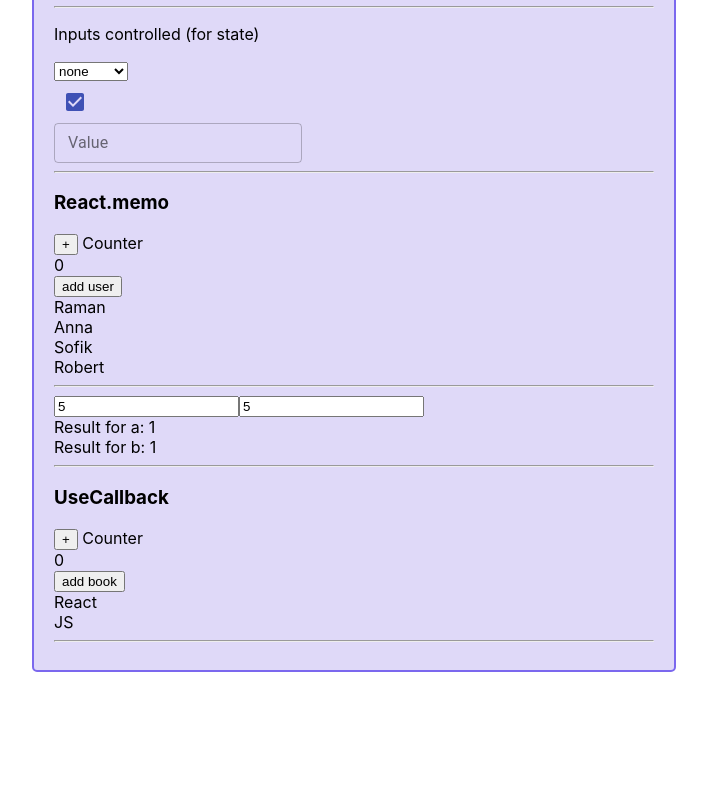
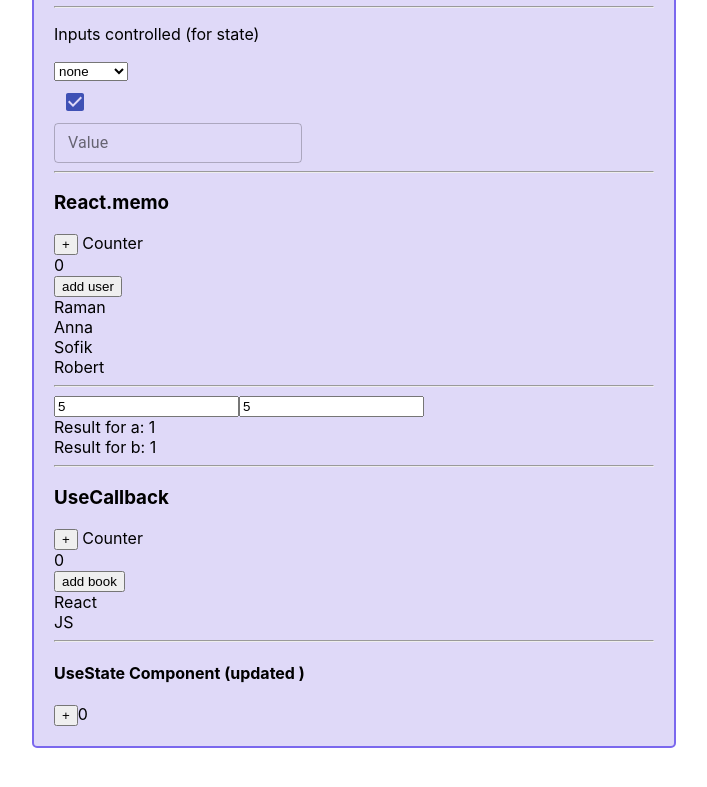
Before and after one commit to RamanSlinka/first-project, a React (Create React App) app in the folder 01/: page / in a window 1280 px wide. Shown: the part 635-1422 px from the top of the page, without its empty margins (286-993 px from the left). Before the commit the page ends 1357 px from the top, so only its background shows below. Built offline with nearby package versions, Linux system fonts and the light colour scheme.

Commit message:
add component (fale task) useState(update)

```diff
--- a/01/src/App.tsx
+++ b/01/src/App.tsx
@@ -11,6 +11,7 @@ import {ControlledCheckbox, ControlledInput, ControlledSelect} from "./Component
 import Factorial from "./Components/Factorial/Factorial";
 import ReactMemo from "./Components/ReactMemo";
 import LikeUseCallback from "./Components/UseCallback";
+import {UseStateComponent} from "./Components/UseState";
 
 
 function App() {
@@ -69,6 +70,7 @@ function App() {
             <hr/>
             <LikeUseCallback/>
             <hr/>
+            <UseStateComponent/>
         </div>
 
     );
--- /dev/null
+++ b/01/src/Components/UseState.tsx
@@ -0,0 +1,15 @@
+import {useState} from "react";
+
+
+export const UseStateComponent = () => {
+    console.log('UseState Component')
+const [counter,setCounter] = useState(0)
+
+    return (
+        <>
+            <h4>UseState Component (updated )</h4>
+            <button onClick={() => setCounter(counter + 1)}> + </button>
+            {counter}
+        </>
+    )
+}
```
Also changed, not shown: 1 other file (tests, documents, lock files or other folders).
